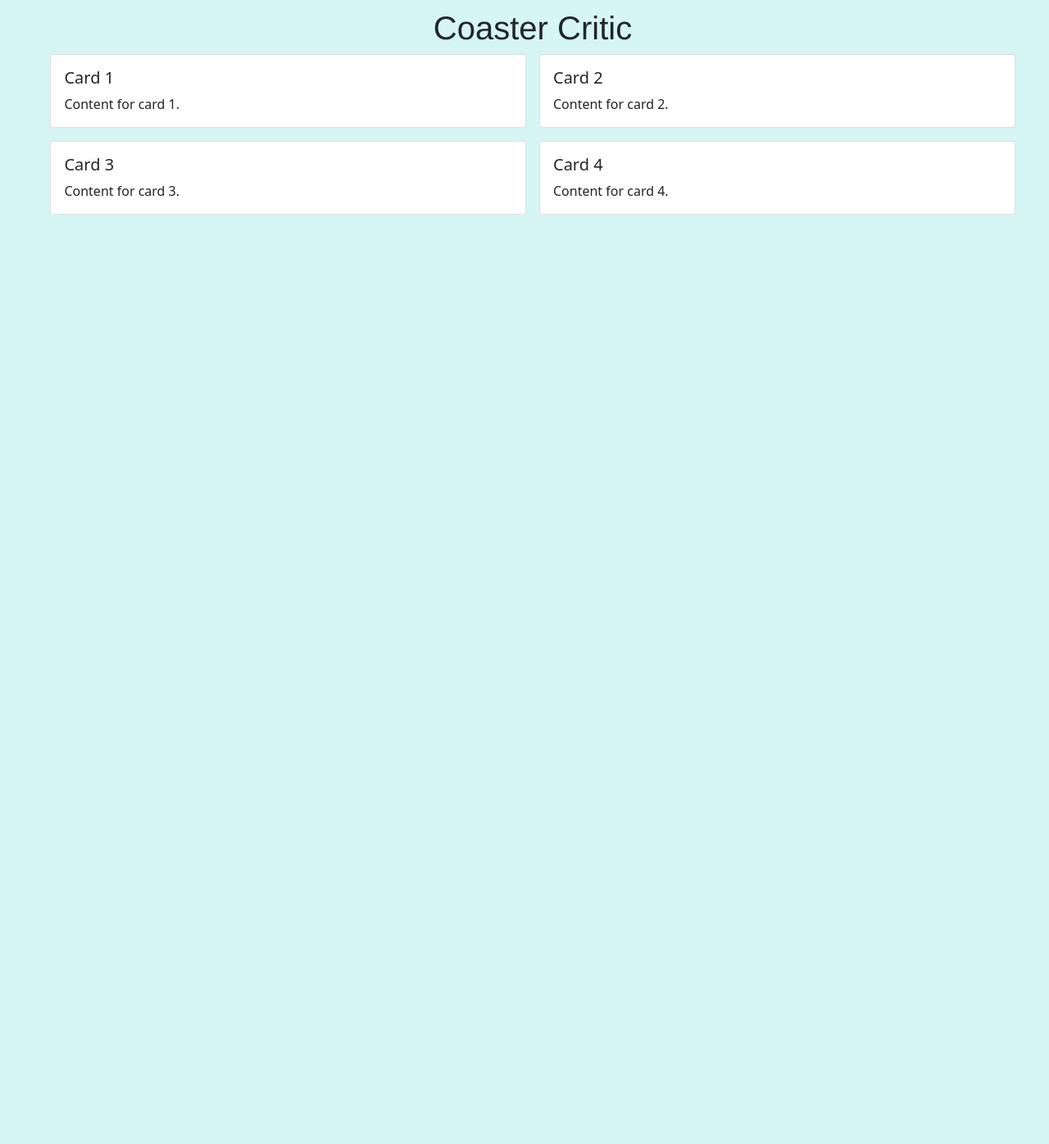
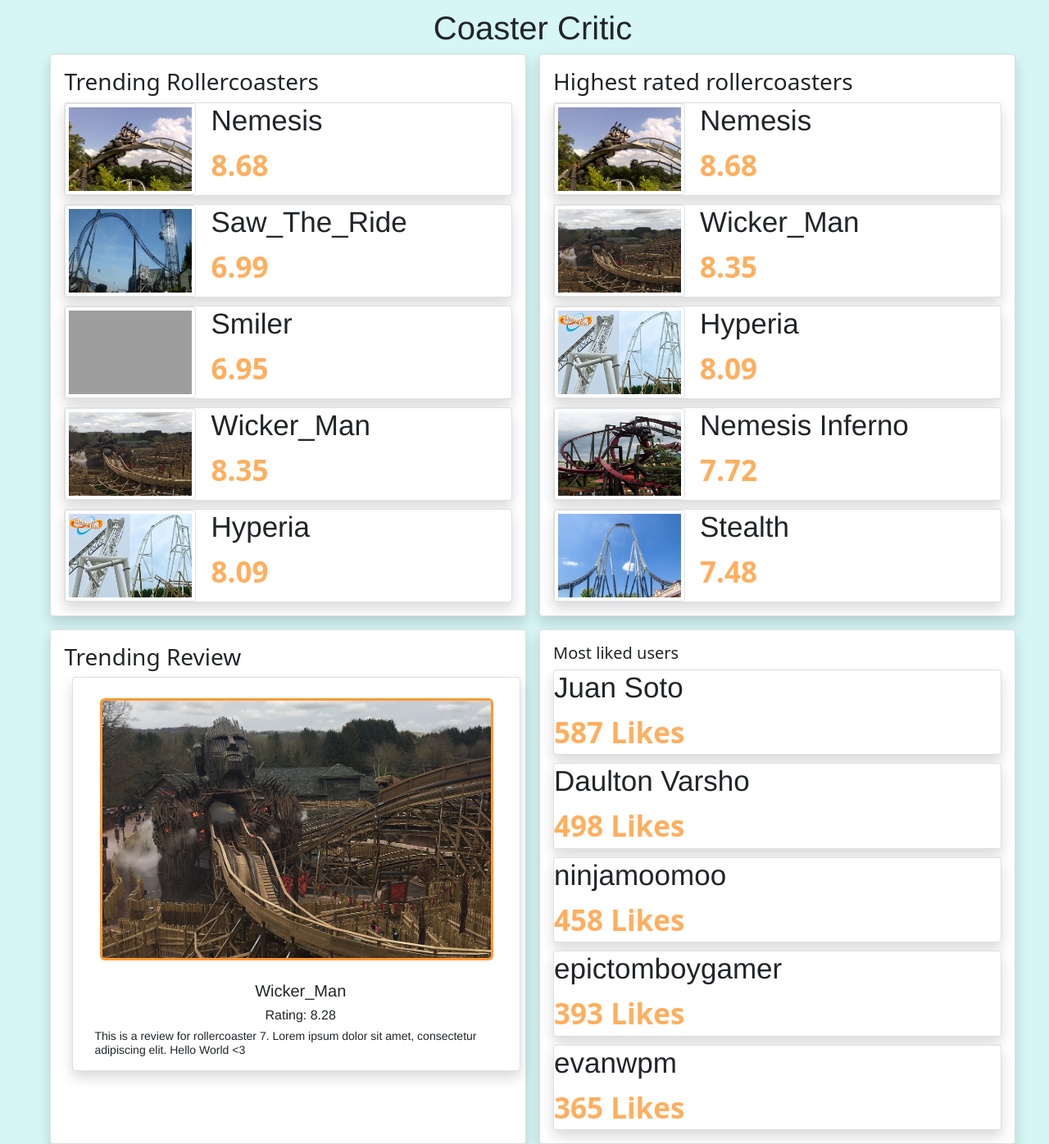
Before and after one commit to EvanMad/CoasterCritic, a Flask app: page / in a window 1280 px wide. Shown: the part 80-1476 px from the top of the page at 82% size. Before the commit the page ends 342 px from the top, so only its background shows below. Run offline with Flask 3, Linux system fonts and the light colour scheme; some libraries are stand-ins or nearby versions; grey boxes are pictures that could not be loaded.

Commit message:
index prototype

```diff
--- a/app/auth.py
+++ b/app/auth.py
@@ -23,7 +23,7 @@ def login_post():
     # Find if user exists in database, check credentials, then handle acordingly
     user = User.query.filter_by(name=name).first()
     if not user or not check_password_hash(user.password, password):
-        flash('Wrong username and/or password, please try again')
+        flash('Wrong username and/or password, please try again', 'alert-danger')
         return redirect(url_for('auth.login'))
     login_user(user)
     return redirect(url_for('main.profile'))
@@ -42,14 +42,14 @@ def signup_post():
     user = User.query.filter_by(name=name).first()
     # Check user exists
     if user:
-        flash("User already exists, please signup with a different username")
+        flash("User already exists, please signup with a different username", 'alert-danger')
         return redirect(url_for('auth.signup'))
     # Add user to db
     new_user = User(name=name, password=generate_password_hash(
         password, method='pbkdf2:sha256'))
     db.session.add(new_user)
     db.session.commit()
-    flash("added to db")
+    flash("Account Created!", 'alert-success')
     return redirect(url_for('auth.login'))
 
 # Log user out using flask_login()
--- a/app/main.py
+++ b/app/main.py
@@ -9,10 +9,65 @@ from .db_manager import *
 
 main = Blueprint('main', __name__)
 
-# Render index
 @main.route('/')
 def index():
-    return render_template('index.html')
+    # Rollercoasters with most reviews
+    trending_rollercoasters = (models.Rollercoaster.query
+        .join(models.Review, models.Rollercoaster.id == models.Review.rollercoaster_id)
+        .group_by(models.Rollercoaster.id)
+        .order_by(func.count(models.Review.id).desc())
+        .limit(5)
+        .all()
+    )
+
+    # Review with most likes
+    trending_review = (models.Review.query
+        .order_by(models.Review.likes.desc())
+        .first()
+    )
+
+    # Highest-rated rollercoaster
+    highest_rated_rollercoasters = models.Rollercoaster.query \
+        .outerjoin(models.Review) \
+        .group_by(models.Rollercoaster.id) \
+        .order_by(func.avg(models.Review.rating).desc()) \
+        .limit(5) \
+        .all()
+
+    # If you want to fetch the average score for each rollercoaster, you can use your function
+    average_scores = {rollercoaster.id: get_average_score(rollercoaster.id) for rollercoaster in highest_rated_rollercoasters}
+
+    highest_rated_rollercoasters = {'rollercoasters': highest_rated_rollercoasters, 'average_scores': average_scores}
+
+
+    # User with most review likes
+    most_liked_users_data = (models.User.query
+        .join(models.Review, models.User.id == models.Review.user_id)
+        .group_by(models.User.id)
+        .with_entities(models.User, func.sum(models.Review.likes).label('total_likes'))
+        .order_by(func.sum(models.Review.likes).desc())
+        .limit(5)
+        .all()
+    )
+
+    # Extract relevant information
+    most_liked_users = [{'user': user_data[0], 'total_likes': user_data.total_likes} for user_data in most_liked_users_data]
+
+    trending_rollercoasters_data = []
+    for rollercoaster in trending_rollercoasters:
+        average_score = get_average_score(rollercoaster.id)
+        trending_rollercoasters_data.append({'rollercoaster': rollercoaster, 'average_score': average_score})
+
+    print(trending_rollercoasters_data)
+    print(trending_review)
+    print(most_liked_users)
+    print(highest_rated_rollercoasters)
+
+    return render_template('index.html',
+                           trending_rollercoasters_data=trending_rollercoasters_data,
+                           trending_review=trending_review,
+                           highest_rated_rollercoasters=highest_rated_rollercoasters,
+                           most_liked_users=most_liked_users)
 
 @main.route('/profile')
 @login_required
@@ -123,7 +178,7 @@ def add_review_post():
                         )
     db.session.add(new_review)
     db.session.commit()
-    flash("added to db")
+    flash("Review Written!", 'alert-success')
 
     #return redirect(url_for('main.review_page', review_id=new_review.id))
     return redirect(url_for('main.rollercoaster_page', rc_id=rollercoaster_id))
--- a/app/models.py
+++ b/app/models.py
@@ -18,7 +18,7 @@ class User(UserMixin, db.Model):
     name = db.Column(db.String(100))
 
     # Remove the explicit backref definition
-    reviews = db.relationship('Review', lazy=True)
+    reviews = db.relationship('Review', lazy=True, back_populates='user')
 
 
 class Rollercoaster(db.Model):
--- a/app/static/styles.css
+++ b/app/static/styles.css
@@ -168,3 +168,7 @@ body {
   margin-bottom: 30px;
   margin-top:15px;
 }
+
+.error {
+  color: red
+}
--- a/app/templates/base.html
+++ b/app/templates/base.html
@@ -96,12 +96,12 @@
                 </div>
             </div>
         </nav>
-        {% with messages = get_flashed_messages() %}
-        {% if messages %}
-            <div class="alert alert-danger" role="alert">
-                {{ messages[0] }}
+        {% with messages = get_flashed_messages(with_categories=true) %}
+        {% for category, message in messages %}
+            <div class="alert {{category}}" role="alert">
+                {{ message }}
             </div>
-        {% endif %}
+        {% endfor %}
         {% endwith %}
         {% block content %}{% endblock %}
     </div>
--- a/app/templates/index.html
+++ b/app/templates/index.html
@@ -6,35 +6,90 @@
 
   <div class="row row-fluid g-3" style="width: 95%;">
     <div class="col-md-6">
-        <div class="card h-100">
+      <div class="card shadow bg-white rounded h-100">
         <div class="card-body">
-            <h5 class="card-title">Card 1</h5>
-            <p class="card-text">Content for card 1.</p>
+          <h3 class="card-title">Trending Rollercoasters</h5>
+            <div class="page_container_v">
+              {% for item in trending_rollercoasters_data %}
+              <div class="card shadow bg-white rounded page_container_h card-hover"
+                onclick="open_rollercoaster({{item.rollercoaster.id}})">
+                <img style="width: 10rem; height: 7rem;" alt="image of {{item.rollercoaster.name}}"
+                  class="img-fluid img-thumbnail" src="/static/assets/{{ item.rollercoaster.id }}.jpg">
+                <div>
+                  <h5 style="font-size: 35px; font-family: Walfork,Walsheim,Helvetica Neue,Helvetica,Arial,sans-serif;"
+                    class="card-title">{{ item.rollercoaster.name }}</h5>
+                  <span style="font-weight: bold; color: #ff9933cb; font-size: 35px;">{{ item.average_score }}</span>
+                </div>
+                </h5>
+              </div>
+              {% endfor %}
+            </div>
+        </div>
+      </div>
+    </div>
+    <div class="col-md-6">
+      <div class="card shadow bg-white rounded h-100">
+        <div class="card-body">
+          <h3 class="card-title">Highest rated rollercoasters</h3>
+          <div class="page_container_v">
+            {% for rollercoaster in highest_rated_rollercoasters.rollercoasters %}
+            <div class="card shadow bg-white rounded page_container_h card-hover"
+              onclick="open_rollercoaster({{rollercoaster.id}})">
+              <img style="width: 10rem; height: 7rem;" alt="image of {{rollercoaster.name}}"
+                class="img-fluid img-thumbnail" src="/static/assets/{{ rollercoaster.id }}.jpg">
+              <div>
+                <h5 style="font-size: 35px; font-family: Walfork,Walsheim,Helvetica Neue,Helvetica,Arial,sans-serif;"
+                  class="card-title">{{ rollercoaster.name }}</h5>
+                <span style="font-weight: bold; color: #ff9933cb; font-size: 35px;">{{
+                  highest_rated_rollercoasters.average_scores[rollercoaster.id] }}</span>
+              </div>
+              </h5>
+            </div>
+            {% endfor %}
+          </div>
+        </div>
+      </div>
+    </div>
+    <div class="col-md-6">
+      <div class="card shadow bg-white rounded h-100">
+        <div class="card-body">
+          <h3 class="card-title">Trending Review</h3>
+
+          <div class="card card-hover shadow bg-white rounded page_container_c mb-3" style="width: 100%;"
+            onclick="open_rollercoaster({{trending_review.rollercoaster.id}})">
+            <img alt="image of {{trending_review.rollercoaster.name}}" class="card-img-top rollercoaster_card_img"
+              src="/static/assets/{{ trending_review.rollercoaster.id }}.jpg">
+            <div class="card-body page_container_c">
+              <h5 style="font-size: 20px; font-family: Walfork,Walsheim,Helvetica Neue,Helvetica,Arial,sans-serif;"
+                class="card-title">{{ trending_review.rollercoaster.name}}</h5>
+              <h5 style="font-size: 16px; font-family: Walfork,Walsheim,Helvetica Neue,Helvetica,Arial,sans-serif;"
+                class="card-text">Rating: {{ trending_review.rating }}</h5>
+              <h5 style="font-size: 14px; font-family: Walfork,Walsheim,Helvetica Neue,Helvetica,Arial,sans-serif;"
+                class="card-text">{{ trending_review.review_text}}</h5>
+            </div>
+          </div>
 
         </div>
       </div>
     </div>
     <div class="col-md-6">
-        <div class="card h-100">
+      <div class="card shadow bg-white rounded h-100">
         <div class="card-body">
-            <h5 class="card-title">Card 2</h5>
-            <p class="card-text">Content for card 2.</p>
+          <h5 class="card-title">Most liked users</h5>
+          <div class="page_container_v">
+            {% for most_liked_user in most_liked_users %}
+            <div class="card shadow bg-white rounded page_container_h card-hover"
+              onclick="open_profile({{most_liked_user.user.id}})">
+              <div>
+                <h5 style="font-size: 35px; font-family: Walfork,Walsheim,Helvetica Neue,Helvetica,Arial,sans-serif;"
+                  class="card-title">{{ most_liked_user.user.name }}</h5>
+                <span style="font-weight: bold; color: #ff9933cb; font-size: 35px;">{{ most_liked_user.total_likes }}
+                  Likes</span>
               </div>
+              </h5>
             </div>
+            {% endfor %}
           </div>
-      <div class="col-md-6">
-        <div class="card h-100">
-          <div class="card-body">
-            <h5 class="card-title">Card 3</h5>
-            <p class="card-text">Content for card 3.</p>
-          </div>
-        </div>
-      </div>
-      <div class="col-md-6">
-        <div class="card h-100">
-          <div class="card-body">
-            <h5 class="card-title">Card 4</h5>
-            <p class="card-text">Content for card 4.</p>
         </div>
       </div>
     </div>
```
Also changed, not shown: app.db. Lines whose indentation alone changed are shown as unchanged.
